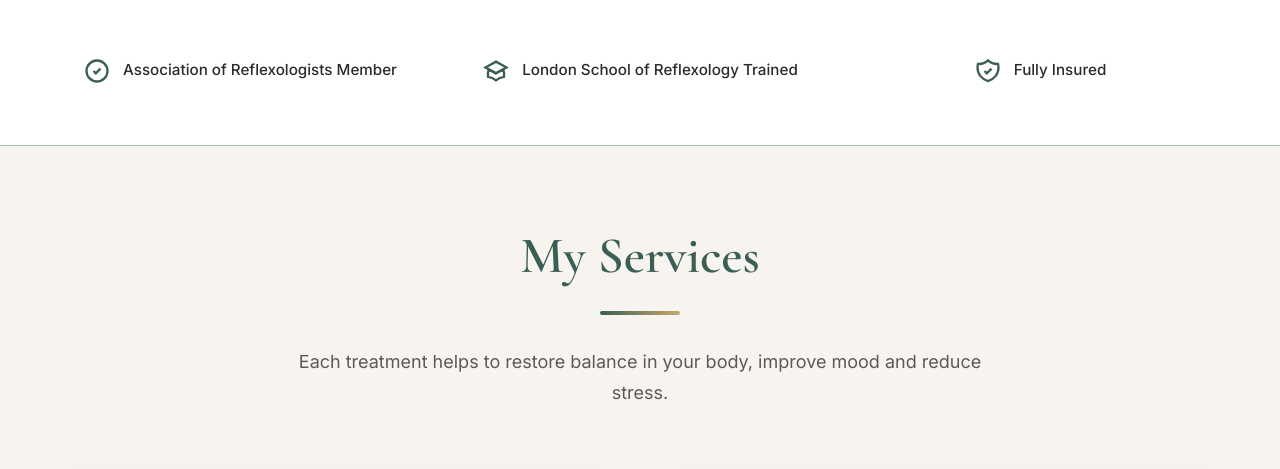
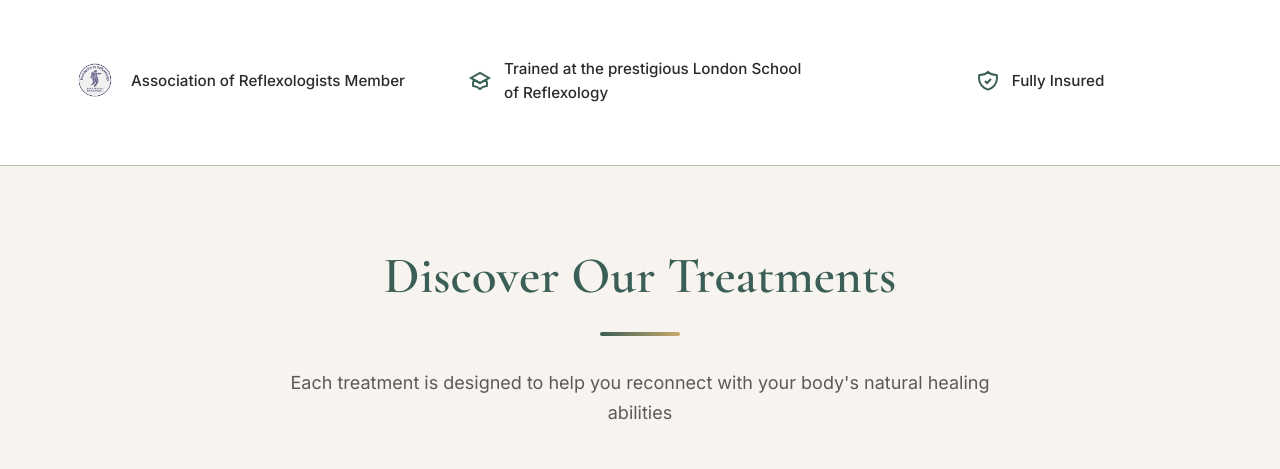
Before and after one commit to atoates/with-romilly, a plain HTML site: page index.html in a window 1280 px wide. Shown: the part 853-1322 px from the top of the page. Drawn offline with nearby package versions, Linux system fonts and the light colour scheme.

Commit message:
feat: Update homepage - add AoR logo, change section title to 'Discover Our Treatments', update subtitle

```diff
--- a/css/homepage.css
+++ b/css/homepage.css
@@ -208,10 +208,20 @@
     font-size: 0.95rem;
 }
 
+.trust-badge-logo {
+    gap: 1rem;
+}
+
+.trust-logo-img {
+    height: 50px;
+    width: auto;
+    object-fit: contain;
+}
+
 .trust-icon {
-    width: 28px;
-    height: 28px;
-    color: #3B5F56;
+    width: 24px;
+    height: 24px;
+    color: var(--deep-sage);
     flex-shrink: 0;
 }
 
--- a/index.html
+++ b/index.html
@@ -172,17 +172,15 @@
         <section class="trust-bar">
             <div class="container">
                 <div class="trust-content">
-                    <div class="trust-badge">
-                        <svg class="trust-icon" viewBox="0 0 24 24" fill="none" stroke="currentColor" stroke-width="2">
-                            <path d="M9 12l2 2 4-4m6 2a9 9 0 11-18 0 9 9 0 0118 0z"/>
-                        </svg>
+                    <div class="trust-badge trust-badge-logo">
+                        <img src="assets/images/association.png" alt="Association of Reflexologists" class="trust-logo-img">
                         <span>Association of Reflexologists Member</span>
                     </div>
                     <div class="trust-badge">
                         <svg class="trust-icon" viewBox="0 0 24 24" fill="none" stroke="currentColor" stroke-width="2">
                             <path d="M12 14l9-5-9-5-9 5 9 5z"/><path d="M12 14l6.16-3.422a12.083 12.083 0 01.665 6.479A11.952 11.952 0 0012 20.055a11.952 11.952 0 00-6.824-2.998 12.078 12.078 0 01.665-6.479L12 14z"/>
                         </svg>
-                        <span>London School of Reflexology Trained</span>
+                        <span>Trained at the prestigious London School of Reflexology</span>
                     </div>
                     <div class="trust-badge">
                         <svg class="trust-icon" viewBox="0 0 24 24" fill="none" stroke="currentColor" stroke-width="2">
@@ -198,9 +196,9 @@
         <section id="services-teaser" class="section services-home">
             <div class="container">
                 <div class="section-header">
-                    <h2 class="section-title">My Services</h2>
+                    <h2 class="section-title">Discover Our Treatments</h2>
                     <div class="divider"></div>
-                    <p class="section-subtitle">Each treatment helps to restore balance in your body, improve mood and reduce stress.</p>
+                    <p class="section-subtitle">Each treatment is designed to help you reconnect with your body's natural healing abilities</p>
                 </div>
                 <div class="services-grid" id="services-grid">
                     <!-- Services will be loaded by JavaScript -->
```
